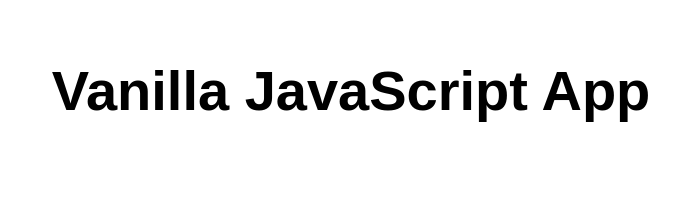
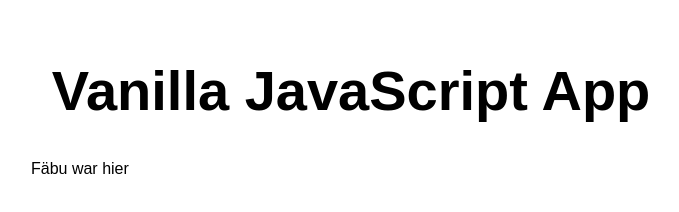
Before and after one commit to ChavannesFabian/Bbc-static-WebApp-test, a website: page src/index.html in a window 1280 px wide. Shown: the whole page, without its empty margins (289-968 px from the left). Drawn offline with Linux system fonts and the light colour scheme.

Commit message:
Update index.html

```diff
--- a/src/index.html
+++ b/src/index.html
@@ -11,6 +11,7 @@
 <body>
   <main>
     <h1>Vanilla JavaScript App</h1>
+    <p>Fäbu war hier</p>
   </main>
 </body>
 
```
